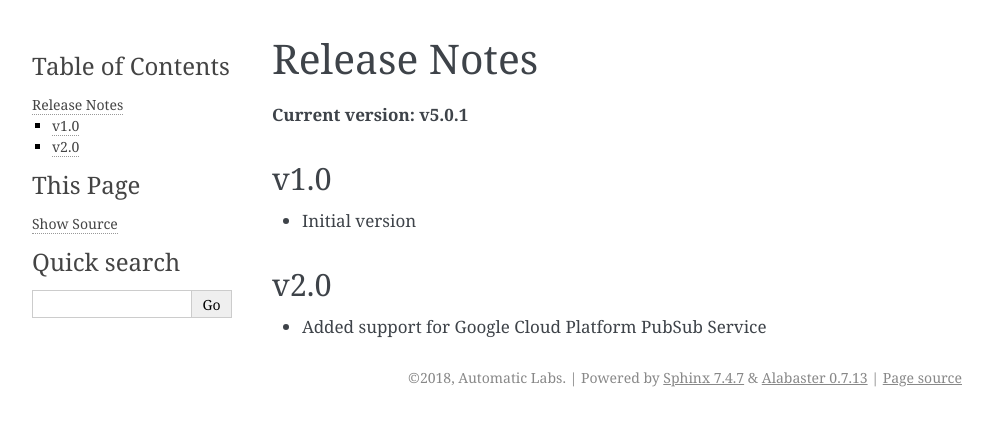
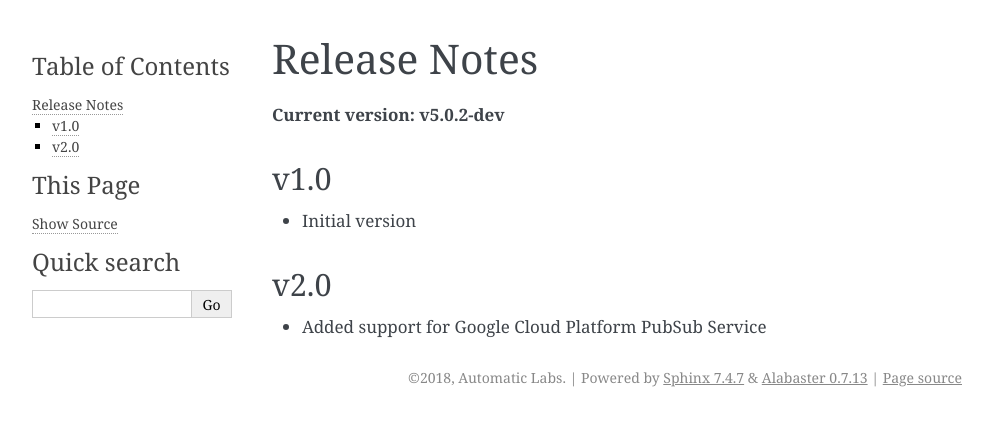
Before and after one commit to cloudchacho/hedwig-python, a Sphinx documentation site: the page built from docs/releases.rst, in a window 1280 px wide. Shown: the top 426 px of the page, without its empty margins (148-1141 px from the left). Built offline with Sphinx 7.4.7, drawn with Linux system fonts in a browser that asks for light colours.

Commit message:
Bump version: 5.0.1 → 5.0.2-dev

```diff
--- a/docs/conf.py
+++ b/docs/conf.py
@@ -32,7 +32,7 @@ author = 'Automatic Labs'
 # The short X.Y version
 version = '1.0'
 # The full version, including alpha/beta/rc tags
-release = '5.0.1'
+release = '5.0.2-dev'
 
 
 # -- General configuration ---------------------------------------------------
--- a/docs/releases.rst
+++ b/docs/releases.rst
@@ -1,7 +1,7 @@
 Release Notes
 =============
 
-**Current version: v5.0.1**
+**Current version: v5.0.2-dev**
 
 v1.0
 ~~~~
--- a/hedwig/__init__.py
+++ b/hedwig/__init__.py
@@ -7,4 +7,4 @@ hedwig
 
 
 # semantic versioning (http://semver.org/)
-VERSION = '5.0.1'
+VERSION = '5.0.2-dev'
```
Also changed, not shown: .bumpversion.cfg.
